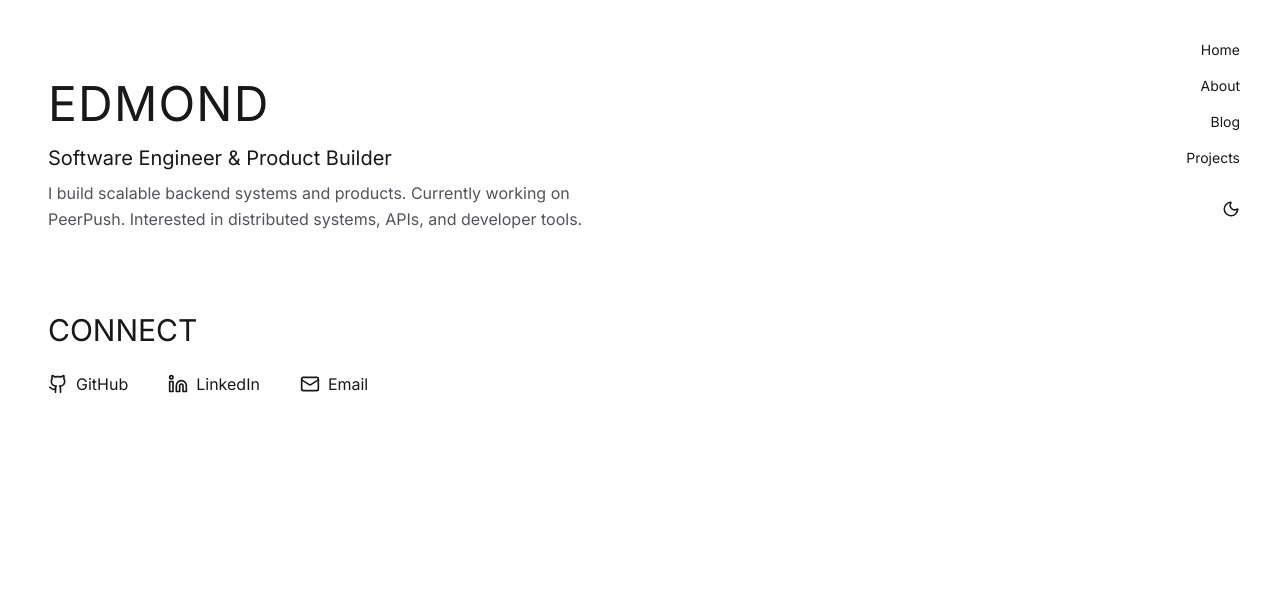
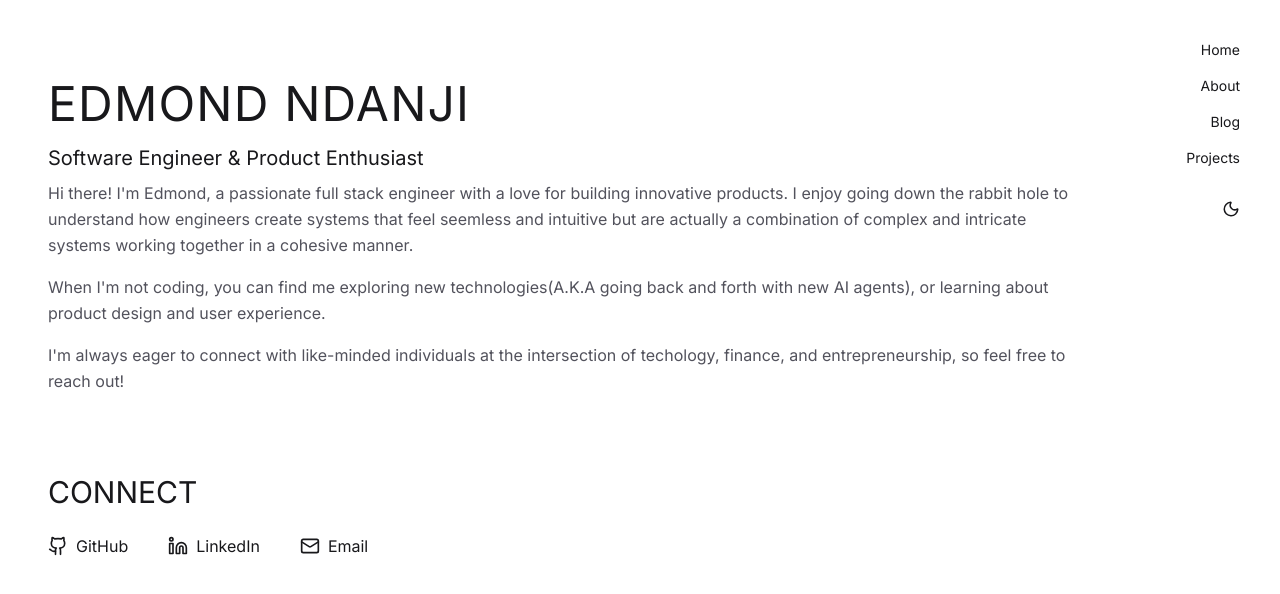
Before and after one commit to 2bTwist/portfolio, a Next.js app: page / in a window 1280 px wide. Shown: the top 594 px of the page. Built offline with nearby package versions, Linux system fonts and the light colour scheme.

Commit message:
feat: update personal information and enhance homepage content for better engagement

```diff
--- a/app/globals.css
+++ b/app/globals.css
@@ -9,6 +9,8 @@
   --font-caveat: "Caveat", cursive;
 }
 
+@variant dark (&:is(.dark *));
+
 body {
   font-family: var(--font-inter);
 }
--- a/app/layout.tsx
+++ b/app/layout.tsx
@@ -4,8 +4,8 @@ import { ThemeProvider } from "@/components/ThemeProvider";
 import { Navbar } from "@/components/Navbar";
 
 export const metadata: Metadata = {
-  title: "Eddy B — Software Engineer",
-  description: "Backend engineer and product builder.",
+  title: "Edmond Ndanji — Software Engineer",
+  description: "Backend engineer and product enthusiast.",
 };
 
 export default function RootLayout({
--- a/app/page.tsx
+++ b/app/page.tsx
@@ -1,23 +1,30 @@
-import { Github, Linkedin, Mail } from "lucide-react";
+import { Github, Mail, Linkedin as LinkedinIcon } from "lucide-react";
 
 export default function HomePage() {
   return (
-    <div className="max-w-3xl">
+    <div className="max-w-5xl">
       {/* Name */}
       <h1 className="text-5xl mb-4 tracking-wide" style={{ fontFamily: "var(--font-caveat)" }}>
-        EDMOND
+        EDMOND NDANJI
       </h1>
 
       {/* Subtitle */}
       <p className="text-xl mb-2">
-        Software Engineer & Product Builder
+        Software Engineer & Product Enthusiast
       </p>
 
       {/* Description */}
-      <p className="text-zinc-600 dark:text-zinc-400 max-w-xl leading-relaxed">
-        I build scalable backend systems and products. Currently working on PeerPush.
-        Interested in distributed systems, APIs, and developer tools.
-      </p>
+      <div className="text-zinc-600 dark:text-zinc-400 max-w-5xl leading-relaxed space-y-4">
+        <p>
+          Hi there! I&apos;m Edmond, a passionate full stack engineer with a love for building innovative products.
+          I enjoy going down the rabbit hole to understand how engineers create systems that feel seemless and intuitive but are actually a combination of complex and intricate systems working together in a cohesive manner.
+        </p>
+
+        <p>
+          When I&apos;m not coding, you can find me exploring new technologies(A.K.A going back and forth with new AI agents), or learning about product design and user experience.
+        </p>
+        <p>I&apos;m always eager to connect with like-minded individuals at the intersection of techology, finance, and entrepreneurship, so feel free to reach out!</p>
+      </div>
 
       {/* Connect Section */}
       <div className="mt-20">
@@ -41,7 +48,7 @@ export default function HomePage() {
             target="_blank"
             rel="noopener noreferrer"
           >
-            <Linkedin size={20} /> LinkedIn
+            <LinkedinIcon size={20} /> LinkedIn
           </a>
 
           <a
```
